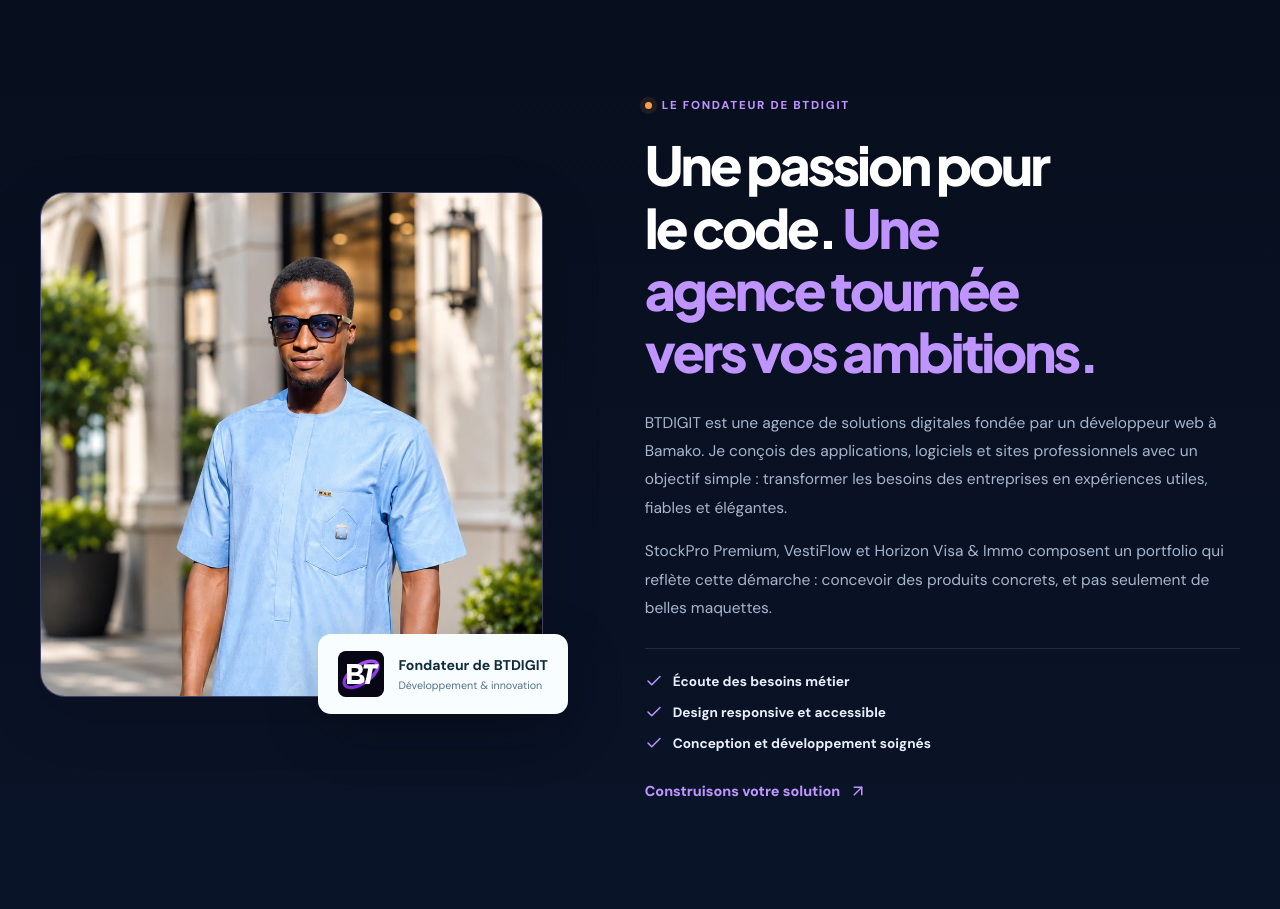
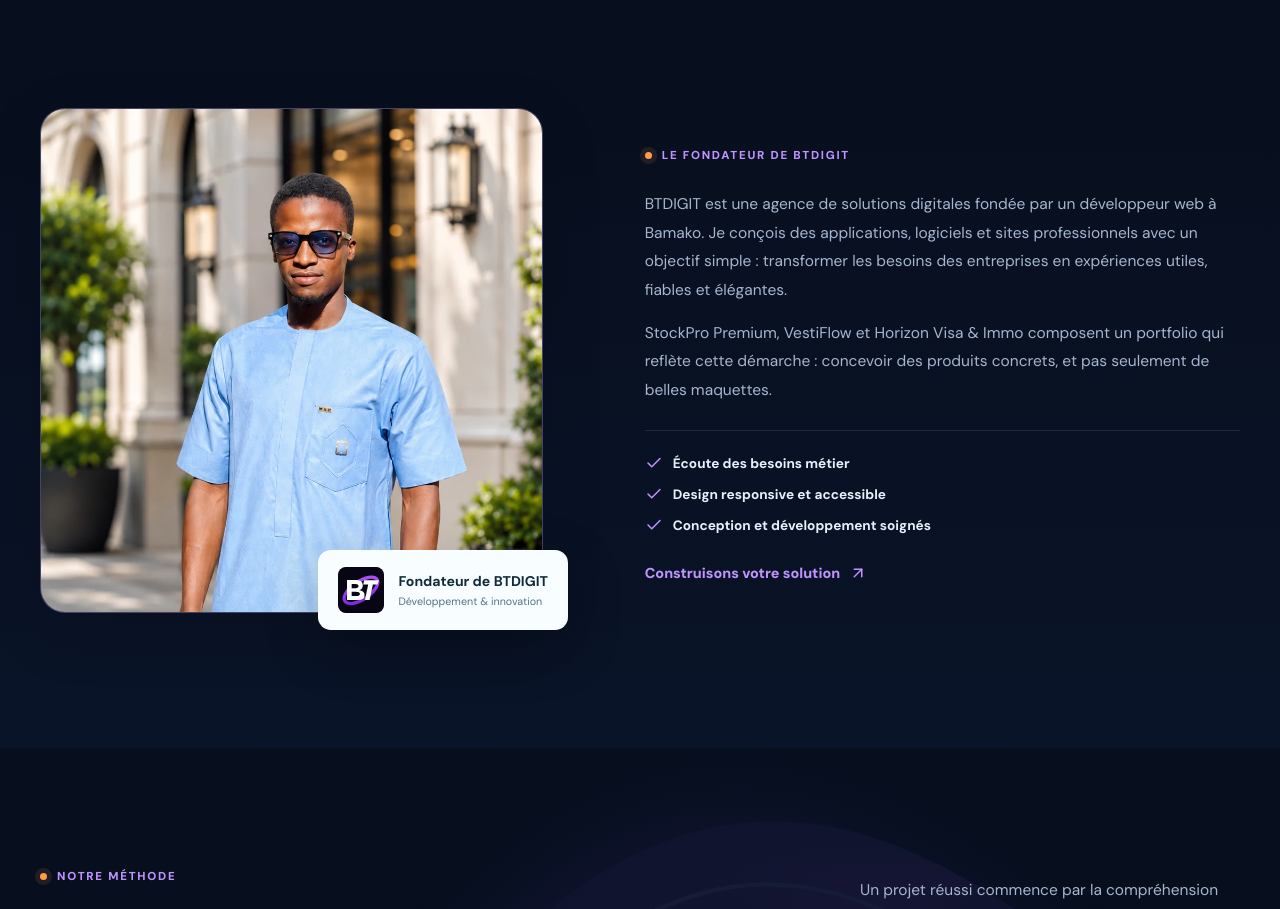
Before and after one commit to hamapixel/nexora-technologies, a React (Vite) app: page / in a window 1280 px wide. Shown: the part 5640-6549 px from the top of the page. Built offline with nearby package versions, Linux system fonts and the light colour scheme.

Commit message:
feat: display founder Hama A Traoré with animated name and digital passion tagline

```diff
--- a/src/App.jsx
+++ b/src/App.jsx
@@ -305,7 +305,8 @@ export default function App() {
             </div>
             <div className="about-content">
               <Eyebrow>{t.about.eyebrow}</Eyebrow>
-              <h2>{t.about.title1} <span>{t.about.title2}</span></h2>
+              <h2 className="founder-name">{t.about.name}</h2>
+              <p className="founder-tagline">{t.about.tagline}</p>
               <p>{t.about.intro}</p>
               <p>{t.about.intro2}</p>
               <div className="about-values">
```
